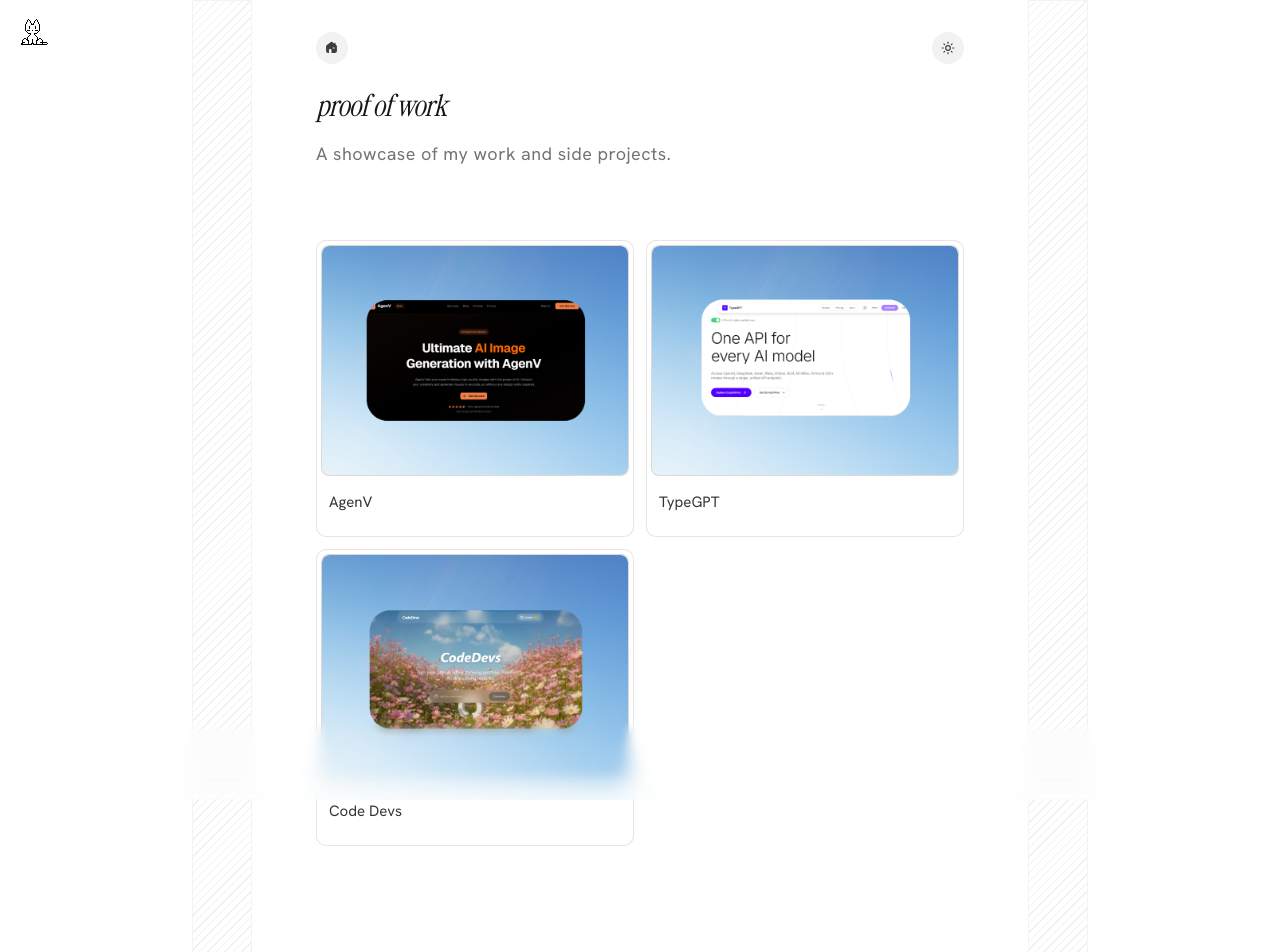
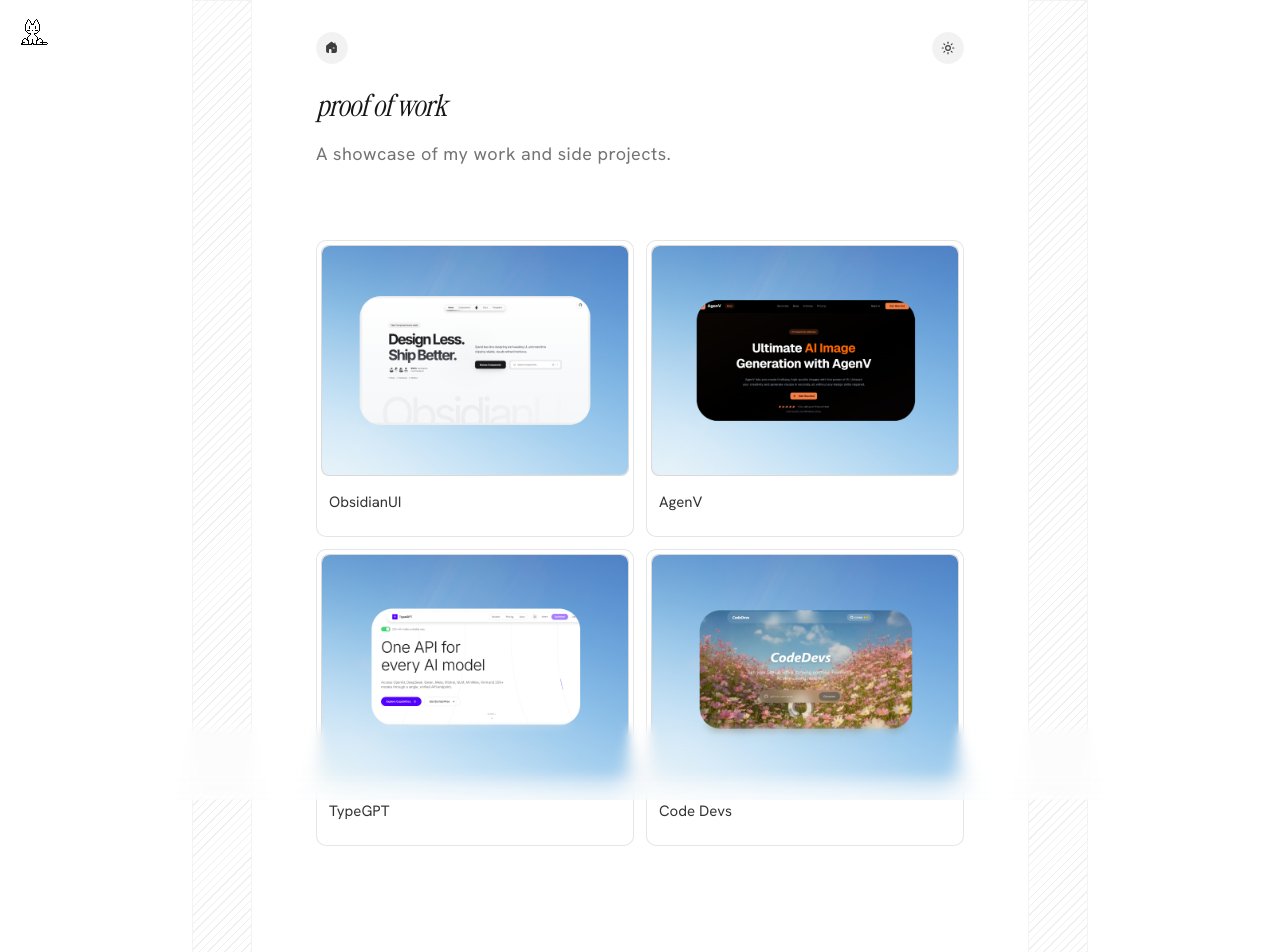
Before and after one commit to Atharvsinh-codez/sleek-portfolio, a Next.js app: page /projects in a window 1280 px wide. Shown: the top 952 px of the page. Built offline with nearby package versions, Linux system fonts and the light colour scheme.

Commit message:
Add ObsidianUI project and remove Coming Soon card

```diff
--- a/src/components/HomeContent.tsx
+++ b/src/components/HomeContent.tsx
@@ -19,7 +19,7 @@
 import GitHubActivity from './GitHubActivity'
 import AboutMe from './AboutMe'
 import SpotifyPlayer from './SpotifyPlayer'
-import { ComingSoonCard } from './ComingSoonCard'
+
 
 export default function NewHeroSection() {
   return (
@@ -115,7 +115,6 @@
                       {projects.slice(0, 6).map((project) => (
                         <MasonryProjectCard key={project.id} project={project} />
                       ))}
-                      <ComingSoonCard />
                     </div>
                   </div>
                   <div className="px-4 flex justify-end mt-6 sm:mt-8 mb-4 sm:mb-6">
--- a/src/components/MasonryProjectCard.tsx
+++ b/src/components/MasonryProjectCard.tsx
@@ -8,6 +8,7 @@
 import codedevs from '/videos/codedevs.mp4';
 import agenv from '/videos/agenv.mp4';
 import typegpt from '/videos/typegpt.mp4';
+import obsidianui from '/videos/obsidianui.mp4';
 
 interface MasonryProjectCardProps {
   project: Project;
@@ -22,6 +23,8 @@
       return agenv;
     case 'typegpt':
       return typegpt;
+    case 'obsidianui':
+      return obsidianui;
     default:
       return null;
   }
--- a/src/components/ProjectCard.tsx
+++ b/src/components/ProjectCard.tsx
@@ -11,6 +11,7 @@
 import codedevs from '/videos/codedevs.mp4';
 import agenv from '/videos/agenv.mp4';
 import typegpt from '/videos/typegpt.mp4';
+import obsidianui from '/videos/obsidianui.mp4';
 
 interface ProjectCardProps {
   project: Project;
@@ -27,6 +28,8 @@
       return agenv;
     case 'typegpt':
       return typegpt;
+    case 'obsidianui':
+      return obsidianui;
     default:
       return null;
   }
--- a/src/data/projects.ts
+++ b/src/data/projects.ts
@@ -1,6 +1,23 @@
 import { Project } from '@/types/project'
 
 export const projects: Project[] = [
+  {
+    id: "obsidianui",
+    title: "ObsidianUI",
+    description: "ObsidianUI empowers developers to build premium, motion-rich interfaces with ease. Transform your raw ideas into compelling visuals.",
+    longDescription: "Founder of this project\n\nObsidianUI empowers developers to build premium, motion-rich interfaces with ease. Transform your raw ideas into compelling visuals.",
+    liveLink: "https://obsidianui.com",
+    githubLink: "https://github.com/Atharvsinh-codez/ObsidianUI",
+    video: "obsidianui",
+    image: "/images/obsidianui.png",
+    tags: [
+      "React",
+      "TypeScript",
+      "Tailwind CSS",
+      "Framer Motion",
+      "Next.js"
+    ],
+  },
   {
     id: "agenv",
     title: "AgenV",
--- /dev/null
+++ b/videos/obsidianui.mp4.json
@@ -0,0 +1,23 @@
+{
+    "status": "ready",
+    "originalFilePath": "videos\\obsidianui.mp4",
+    "provider": "mux",
+    "providerMetadata": {
+        "mux": {
+            "uploadId": "xVyPFXMZTYj9QfWV2kduYYkWCIsbEBE701GgUm9bjgn4",
+            "assetId": "aFG4CrtUr00lV00peLB4kDmYSecTGlj02zD8dA1fR02HybY",
+            "playbackId": "f00SUanR57PP022KMt00Z61zV2hswhzr1zraKCfXhpjzrA"
+        }
+    },
+    "sources": [
+        {
+            "src": "https://stream.mux.com/f00SUanR57PP022KMt00Z61zV2hswhzr1zraKCfXhpjzrA.m3u8",
+            "type": "application/x-mpegURL"
+        },
+        {
+            "src": "https://image.mux.com/f00SUanR57PP022KMt00Z61zV2hswhzr1zraKCfXhpjzrA/thumbnail.png?width=214&height=121&time=1",
+            "type": "image/png"
+        }
+    ],
+    "poster": "https://image.mux.com/f00SUanR57PP022KMt00Z61zV2hswhzr1zraKCfXhpjzrA/thumbnail.png"
+}
```
Also changed, not shown: public/images/obsidianui.png (added).
